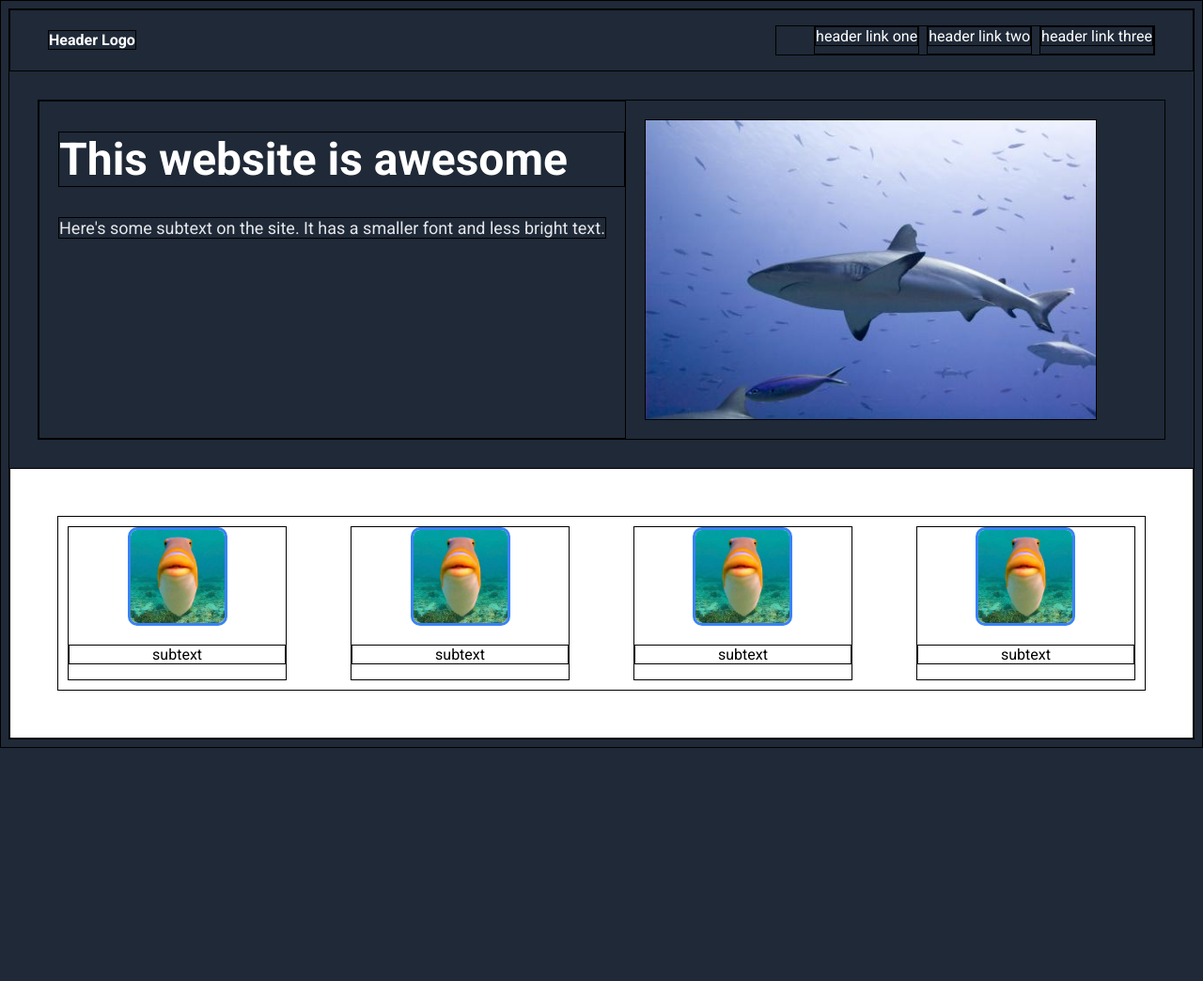
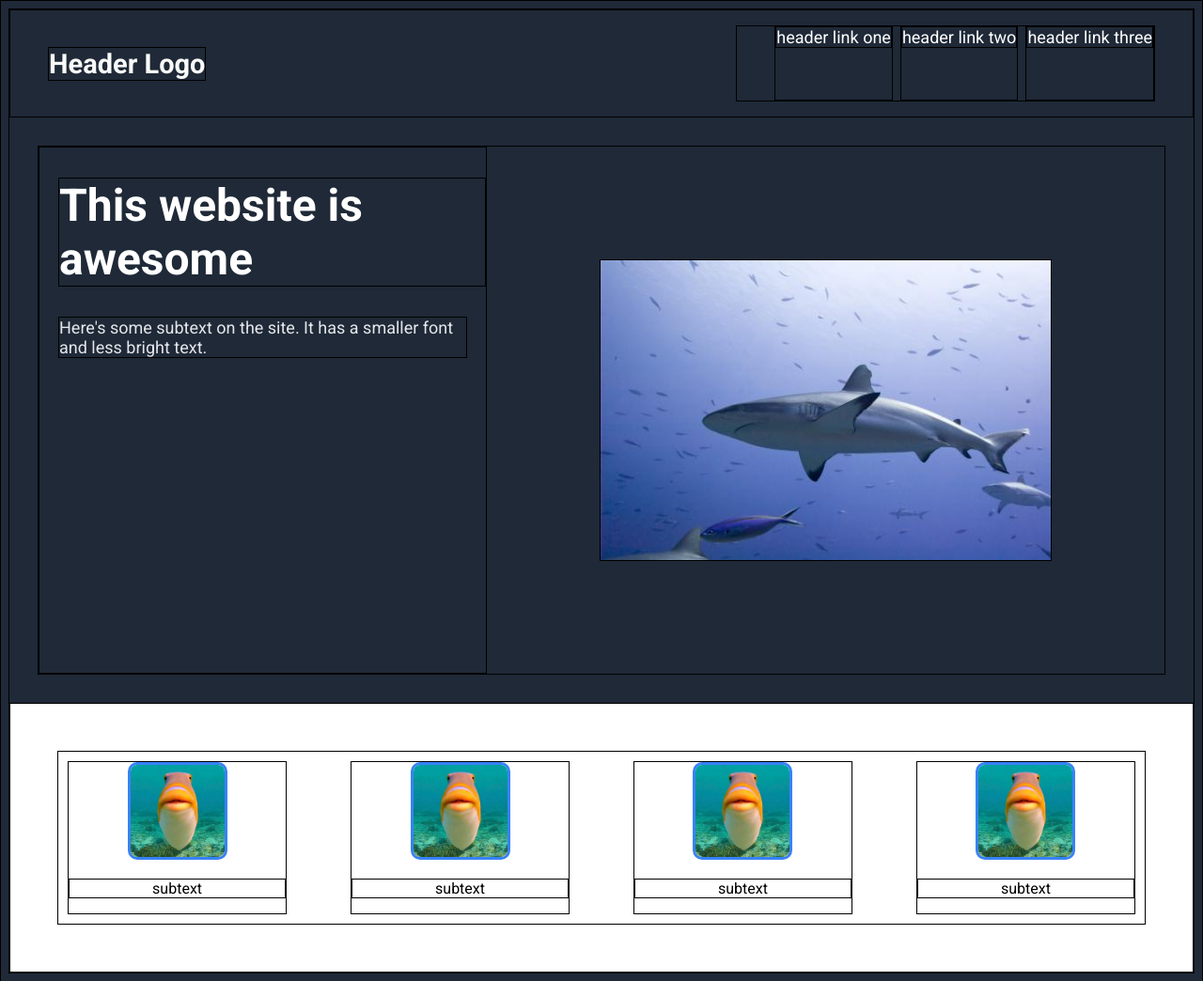
Before and after one commit to cyanryann/odin-landing, a plain HTML site: page index.html in a window 1280 px wide. Shown: the whole page at 94% size. Before the commit the page ends 800 px from the top, so only its background shows below. Drawn offline with Linux system fonts and the light colour scheme.

Commit message:
adjusting fonts

```diff
--- a/style.css
+++ b/style.css
@@ -1,6 +1,14 @@
 header {
     display: flex;
     justify-content: space-between;
+}
+header li {
+    color: #E5E7Eb;
+    font-size: 18px;
+}
+header h4 {
+    font-size: 29px;
+    color: #f9faf8;
 }
 * {
     border: 1px black solid;
@@ -25,6 +33,7 @@ ul {
 }
 .middle {
     display: flex;
+    justify-content: space-between;
     margin: 30px;
     color: #f9faf8;
 }
@@ -38,7 +47,7 @@ li {
 }
 .middle img {
     width: 40%;
-    margin: 20px;
+    margin: 10%;
 }
 .pictures {
     display: flex;
```
